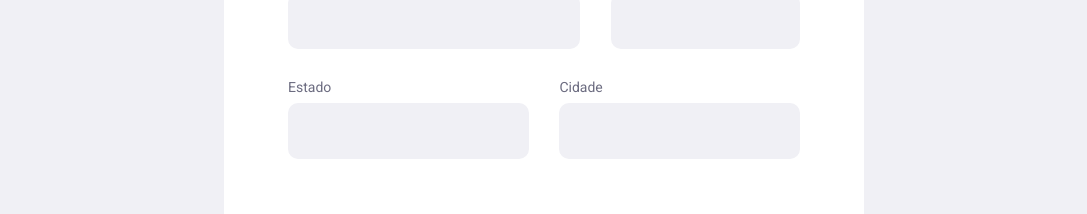
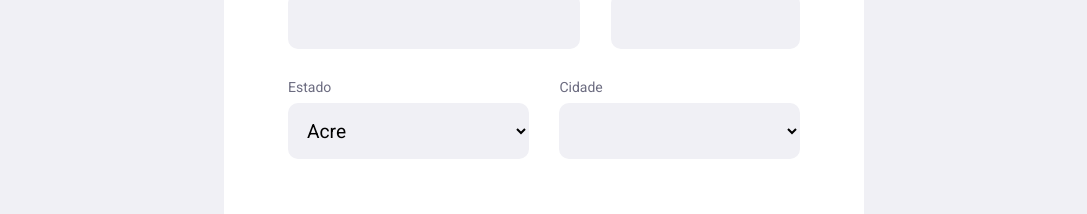
Before and after one commit to MatheusKristman/Ecoleta, a React (Create React App) app: page /register in a window 1280 px wide. Shown: the part 555-769 px from the top of the page, without its empty margins (96-1183 px from the left). Built offline with nearby package versions, Linux system fonts and the light colour scheme.

Commit message:
search and register fix

```diff
--- a/src/components/Register.css
+++ b/src/components/Register.css
@@ -84,8 +84,8 @@
 .register-box-input-name,
 .register-box-input-address,
 .register-box-input-number,
-.register-box-input-city,
-.register-box-input-state {
+.register-box-select-city,
+.register-box-select-state {
     background-color: #f0f0f5;
     height: 56px;
     border: none;
@@ -120,34 +120,6 @@
     flex-direction: column;
     width: 47%;
     position: relative;
-}
-
-.state-sugestion {
-    z-index: 99;
-    position: absolute;
-    top: 100%;
-    width: 100%;
-    height: 200px;
-    overflow: hidden;
-    overflow-y: auto;
-    border-bottom-left-radius: 8px;
-    border-bottom-right-radius: 8px;
-}
-
-.city-sugestion {
-    z-index: 9;
-    position: absolute;
-    top: 100%;
-    width: 100%;
-    height: 200px;
-    overflow: hidden;
-    overflow-y: auto;
-    border-bottom-left-radius: 8px;
-    border-bottom-right-radius: 8px;
-}
-
-.city-sugestion::-webkit-scrollbar, .state-sugestion::-webkit-scrollbar {
-    display: none;
 }
 
 .city-sugestion-item, .state-sugestion-item {
@@ -336,10 +308,10 @@
     }
 
     .register-box-input-address,
-    .register-box-input-city,
+    .register-box-select-city,
     .register-box-input-name,
     .register-box-input-number,
-    .register-box-input-state {
+    .register-box-select-state {
         font-size: 0.9rem;
         height: 46px;
     }
--- a/src/components/Register.js
+++ b/src/components/Register.js
@@ -33,15 +33,13 @@ const Register = () => {
     'Resíduos Orgânicos': false,
     'Óleo de Cozinha': false
   });
-  const [isFilteredState, setIsFilteredState] = useState([]);
-  const [isFilteredCity, setIsFilteredCity] = useState([]);
 
-  const stateInputRegister = useRef();
-  const cityInputRegister = useRef();
+  const stateSelectRegister = useRef();
 
   const navigate = useNavigate();
 
   useEffect(() => {
+
     if (Object.keys(error).length === 0 && isSubmit) {
       const saveData = JSON.parse(localStorage.getItem('ecoPoint')) || [];
       saveData.push(data);
@@ -56,65 +54,11 @@ const Register = () => {
     }
   }, [error]);
 
+  const estado = data.state !== '' ? Data.estados.filter((value) => value.nome.includes(data.state)) : [];
+
   const onInputChange = (e) => {
     const { name, value } = e.target;
     setData({ ...data, [name]: value });
-  };
-
-  const changeBorderState = (e) => {
-    const searchWord = e.target.value;
-    const newFilter = Data.estados.filter((value) => {
-      return value.nome
-        .normalize('NFD')
-        .replace(/\p{Diacritic}/gu, '')
-        .toLowerCase()
-        .includes(
-          searchWord
-            .normalize('NFD')
-            .replace(/\p{Diacritic}/gu, '')
-            .toLowerCase()
-        );
-    });
-
-    if (searchWord !== '') {
-      setIsFilteredState(newFilter);
-    } else {
-      setIsFilteredState([]);
-    }
-  };
-
-  const changeBorderCity = (e) => {
-    const searchWord = e.target.value;
-    const estado = Data.estados.filter((value) =>
-      value.nome
-        .normalize('NFD')
-        .replace(/\p{Diacritic}/gu, '')
-        .toLowerCase()
-        .includes(
-          stateInputRegister.current.value
-            .normalize('NFD')
-            .replace(/\p{Diacritic}/gu, '')
-            .toLowerCase()
-        )
-    );
-    const newFilter = estado[0].cidades.filter((value) =>
-      value
-        .normalize('NFD')
-        .replace(/\p{Diacritic}/gu, '')
-        .toLowerCase()
-        .includes(
-          searchWord
-            .normalize('NFD')
-            .replace(/\p{Diacritic}/gu, '')
-            .toLowerCase()
-        )
-    );
-
-    if (e.target.value !== '') {
-      setIsFilteredCity(newFilter);
-    } else {
-      setIsFilteredCity([]);
-    }
   };
 
   const handleSelect = (element) => {
@@ -142,25 +86,6 @@ const Register = () => {
     }
   };
 
-  const onBlurResults = () => {
-    setTimeout(() => {
-      setIsFilteredState([]);
-      setIsFilteredCity([]);
-    }, 500);
-  };
-
-  const onChangeInputValueState = (e) => {
-    const resultValue = e.target.textContent;
-    stateInputRegister.current.value = resultValue;
-    setData({ ...data, state: resultValue });
-  };
-
-  const onChangeInputValueCity = (e) => {
-    const resultValue = e.target.textContent;
-    cityInputRegister.current.value = resultValue;
-    setData({...data, city: resultValue});
-  };
-
   const handleSubmit = () => {
     let newElements = Object.entries(isClicked);
     newElements = newElements.filter(([key, value]) => value === true).map(([key, value]) => key);
@@ -172,7 +97,7 @@ const Register = () => {
   return (
     <>
       {successful && <Success />}
-      <div className='register-container' onBlur={onBlurResults}>
+      <div className='register-container'>
         <header className='register-header'>
           <img src={logo} alt='logo' className='register-logo' />
 
@@ -239,57 +164,27 @@ const Register = () => {
             <div className='register-box-input-wrapper'>
               <div className='register-box-state'>
                 <small className='register-box-small'>Estado</small>
-                <input
-                  type='text'
-                  name='state'
-                  className={
-                    error.state ? 'register-box-input-state error' : 'register-box-input-state'
-                  }
-                  onChange={changeBorderState}
-                  ref={stateInputRegister}
-                />
-                {isFilteredState.length !== 0 && (
-                  <div className='state-sugestion'>
-                    {isFilteredState.slice(0, 15).map((value, key) => {
-                      return (
-                        <div
-                        className='state-sugestion-item'
-                        onClick={onChangeInputValueState}
-                        key={key}
-                        >
-                          {value.nome}
-                        </div>
-                      );
-                    })}
-                  </div>
-                )}
+                <select name='state' ref={stateSelectRegister} className={error.state ? 'register-box-select-state error' : 'register-box-select-state'} onChange={onInputChange}>
+                  {Data.estados.map((state, key) => (
+                    <option key={key} value={state.nome} className='state-sugestion-item'>{state.nome}</option>
+                  ))}
+                </select>
                 <small className='error-small'>{error.state}</small>
               </div>
 
               <div className='register-box-city'>
                 <small className='register-box-small'>Cidade</small>
-                <input
-                  type='text'
-                  name='city'
-                  className={
-                    error.city ? 'register-box-input-city error' : 'register-box-input-city'
+                <select name='city' onChange={onInputChange} className={error.city ? 'register-box-select-city error' : 'register-box-select-city'}>
+                  {
+                    data.state !== '' ? (
+                      estado[0].cidades.map((city, key) => (
+                        <option key={key} value={city} className='city-sugestion-item'>{city}</option>
+                      ))
+                    ) : (
+                      null
+                    )
                   }
-                  onChange={changeBorderCity}
-                  ref={cityInputRegister}
-                />
-                <div className='city-sugestion'>
-                  {isFilteredCity.slice(0, 15).map((value, key) => {
-                    return (
-                      <div
-                      className='city-sugestion-item'
-                      onClick={onChangeInputValueCity}
-                      key={key}
-                      >
-                        {value}
-                      </div>
-                    )
-                  })}
-                </div>
+                </select>
                 <small className='error-small'>{error.city}</small>
               </div>
             </div>
--- a/src/components/Search.js
+++ b/src/components/Search.js
@@ -6,17 +6,17 @@ import './Search.css';
 import Data from '../Data.json';
 
 const Search = (props) => {
-  const [bordersState, setBordersState] = useState(false);
-  const [bordersCity, setBordersCity] = useState(false);
-  const [isFilteredState, setIsFilteredState] = useState([]);
-  const [isFilteredCity, setIsFilteredCity] = useState([]);
+  const [isFilteredState, setIsFilteredState] = useState('');
   const [data, setData] = useState([]);
   const [searchError, setSearchError] = useState({
-    errorState: '',
-    errorCity: ''
+    errorState: false,
+    errorCity: false
   })
   const stateInput = useRef();
   const cityInput = useRef();
+
+  const estadoFilter = isFilteredState !== '' ? Data.estados.filter((state) => state.nome.includes(stateInput.current.value)) : [];
+  console.log(estadoFilter)
 
   const navigate = useNavigate();
 
@@ -30,92 +30,12 @@ const Search = (props) => {
       setData(dataFetch);
     }
     fetchData();
-  }, [])
-
-  const changeBorderState = (e) => {
-    const searchWord = e.target.value;
-    const newFilter = Data.estados.filter((value) => {
-      return value.nome
-        .normalize('NFD')
-        .replace(/\p{Diacritic}/gu, '')
-        .toLowerCase()
-        .includes(
-          searchWord
-            .normalize('NFD')
-            .replace(/\p{Diacritic}/gu, '')
-            .toLowerCase()
-        );
-    });
-
-    if (searchWord !== '') {
-      setBordersState(true);
-      setIsFilteredState(newFilter);
-    } else {
-      setBordersState(false);
-      setIsFilteredState([]);
-    }
-  };
-
-  const changeBorderCity = (e) => {
-    const searchWord = e.target.value;
-    const estado = Data.estados.filter((value) =>
-      value.nome
-        .normalize('NFD')
-        .replace(/\p{Diacritic}/gu, '')
-        .toLowerCase()
-        .includes(
-          stateInput.current.value
-            .normalize('NFD')
-            .replace(/\p{Diacritic}/gu, '')
-            .toLowerCase()
-        )
-    );
-    const newFilter = estado[0].cidades.filter((value) =>
-      value
-        .normalize('NFD')
-        .replace(/\p{Diacritic}/gu, '')
-        .toLowerCase()
-        .includes(
-          searchWord
-            .normalize('NFD')
-            .replace(/\p{Diacritic}/gu, '')
-            .toLowerCase()
-        )
-    );
-
-    if (e.target.value !== '') {
-      setBordersCity(true);
-      setIsFilteredCity(newFilter);
-    } else {
-      setBordersCity(false);
-      setIsFilteredCity([]);
-    }
-  };
-
-  const onBlurResults = () => {
-    setBordersState(false);
-    setIsFilteredState([]);
-
-    setBordersCity(false);
-    setIsFilteredCity([]);
-  };
-
-  const onChangeInputValueState = (e) => {
-    const resultValue = e.target.textContent;
-    stateInput.current.value = resultValue;
-  };
-
-  const onChangeInputValueCity = (e) => {
-    const resultValue = e.target.textContent;
-    cityInput.current.value = resultValue;
-  };
+  }, []);
 
   const onSearch = (e) => {
     e.preventDefault();
-    if(stateInput.current.value.length > 2 && cityInput.current.value.length > 2){
-      setSearchError({ errorState: '', errorCity: '' });
-      stateInput.current.style.border = 'none';
-      cityInput.current.style.border = 'none';
+    if(stateInput.current.value !== '' && cityInput.current.value !== ''){
+      setSearchError({ errorState: false, errorCity: false });
 
       const searchDataSave = {
         searchState: stateInput.current.value,
@@ -123,72 +43,50 @@ const Search = (props) => {
       };
 
       localStorage.setItem('searchData', JSON.stringify(searchDataSave));
-      const resultData = data.filter(result => result.city.normalize('NFD').replace(/\p{Diacritic}/gu, '').toLowerCase() === searchDataSave.searchCity.normalize('NFD').replace(/\p{Diacritic}/gu, '').toLowerCase());
+      const resultData = data.filter(result => result.city === searchDataSave.searchCity);
       localStorage.removeItem('result');
       localStorage.setItem('result', JSON.stringify(resultData));
       navigate('/list');
     } else {
-      setSearchError({ errorState: 'Estado Invalido! Insira sem abreviação.', errorCity: 'Cidade Invalida! Insira sem abreviação.' });
-      stateInput.current.style.border = '2px solid red';
-      cityInput.current.style.border = '2px solid red';
-      stateInput.current.value = '';
-      cityInput.current.value = '';
+      if(stateInput.current.value === ''){
+        setSearchError({ ...searchError, errorState: true });
+      }
+
+      if(cityInput.current.value === ''){
+        setSearchError({ ...searchError, errorCity: true });
+      }
     }
   };
 
   return (
     <IconContext.Provider value={{ size: '2rem', color: 'white' }}>
-      <div className='search-container' onClick={onBlurResults}>
+      <div className='search-container' >
         <AiOutlineClose className='search-close' onClick={handleClose} />
         <h1 className='search-title'>Pontos de coleta</h1>
 
         <form className='search-form'>
           <div className='search-state'>
-            {searchError.errorState && <small className='search-error-small'>{searchError.errorState}</small>}
-            <input
-              type='text'
-              className={bordersState ? 'search-input-state borders' : 'search-input-state'}
-              placeholder='Digite a estado'
-              onChange={changeBorderState}
-              ref={stateInput}
-            />
-            {isFilteredState.length !== 0 && (
-              <div className='data-result-state'>
-                {isFilteredState.slice(0, 15).map((value, key) => {
-                  return (
-                    <div
-                      className='data-result-state-item'
-                      onClick={onChangeInputValueState}
-                      key={key}
-                    >
-                      {value.nome}
-                    </div>
-                  );
-                })}
-              </div>
-            )}
+            <small className='search-small'>Estado</small>
+            <select name='state' className={searchError.errorState ? 'search-select-state error-search' : 'search-select-state'} onChange={e => setIsFilteredState(e.target.value)} ref={stateInput}>
+              {Data.estados.map((state, key) => (
+                <option key={key} value={state.nome} className='data-result-state-item'>{state.nome}</option>
+              ))}
+            </select>
           </div>
 
           <div className='search-city'>
-            {searchError.errorCity && <small className='search-error-small'>{searchError.errorCity}</small>}
-            <input
-              type='text'
-              className={bordersCity ? 'search-input-city borders' : 'search-input-city'}
-              placeholder='Digite o cidade'
-              onChange={changeBorderCity}
-              ref={cityInput}
-              />
-            {isFilteredCity.length !== 0 && (
-              <div className='data-result-city'>
-                {isFilteredCity.slice(0, 15).map((value, key) => {
-                  return (
-                    <div className='data-result-city-item' onClick={onChangeInputValueCity} key={key}>
-                      {value}
-                    </div>
-                  );
-                })}
-              </div>
-            )}
+            <small className='search-small'>Cidade</small>
+            <select name='city' className={searchError.errorCity ? 'search-select-city error-search' : 'search-select-city'} ref={cityInput}>
+              {
+                isFilteredState !== '' ? (
+                  estadoFilter[0].cidades.map((city, key) => (
+                    <option key={key} value={city} className='data-result-city-item'>{city}</option>
+                  ))
+                ) : (
+                  null
+                )
+              }
+            </select>
           </div>
           <button className='search-btn' onClick={onSearch}>
             Buscar
```
Also changed, not shown: src/components/Search.css (+16 -11 lines).
